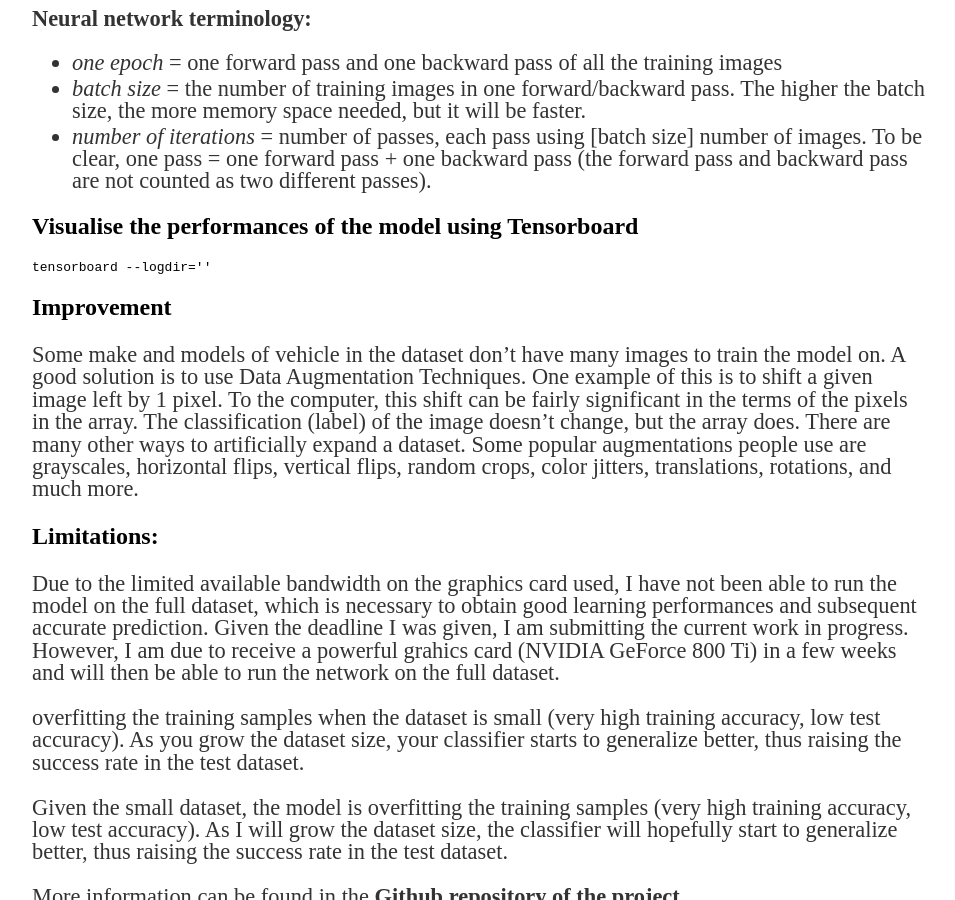
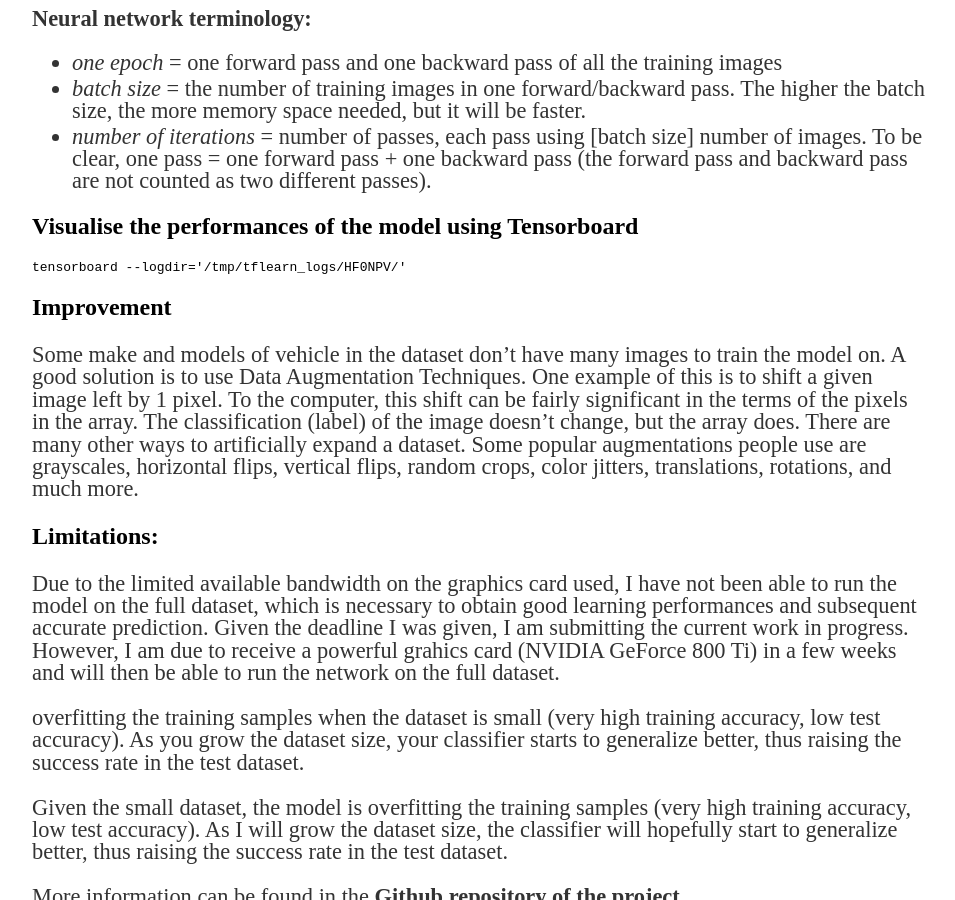
Before and after one commit to mednche/mednche.github.io, a Jekyll site: the page built from _posts/2018-05-08-ImageRecognition.md, in a window 1280 px wide and 900 px high, scrolled down 2452 px. Shown: the whole window, without its empty margins (160-1115 px from the left). Built offline with Jekyll 4.4.1, drawn with Linux system fonts in a browser that asks for light colours.

Commit message:
Update 2018-05-08-ImageRecognition.md

````diff
--- a/_posts/2018-05-08-ImageRecognition.md
+++ b/_posts/2018-05-08-ImageRecognition.md
@@ -79,7 +79,7 @@ To be clear, one pass = one forward pass + one backward pass (the forward pass a
 
 ## Visualise the performances of the model using Tensorboard
 ```
-tensorboard --logdir=''
+tensorboard --logdir='/tmp/tflearn_logs/HF0NPV/'
 ```
 ## Improvement
 
````
